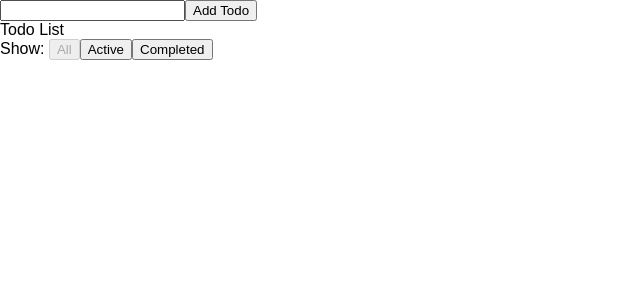
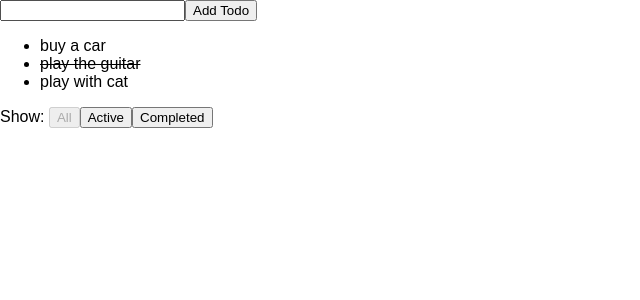
Before and after one commit to Saayaman/3_react_learning, a React (Create React App) app in the folder todo-app/: page / in a window 1280 px wide. Shown: the top 300 px of the page, without its empty margins (0-640 px from the left). Built offline with nearby package versions, Linux system fonts and the light colour scheme.

Commit message:
2-3. TodoListの中身を作る

```diff
--- a/todo-app/src/components/TodoList.jsx
+++ b/todo-app/src/components/TodoList.jsx
@@ -2,10 +2,29 @@ import React, { Component } from 'react'
 
 export default class TodoList extends Component {
   render() {
+
+    // todosをあとえReduxから読みとる
+
+    const fakeTodos = [
+      {id: 1, text: "buy a car", completed: false,  todoClick: () => console.log("clicked!")},
+      {id: 2, text: "play the guitar", completed: true, todoClick: () => console.log("clicked!") },
+      {id: 3, text: "play with cat", completed:false, todoClick: () => console.log("clicked!") }
+    ];
+
     return (
-      <div>
-        Todo List
-      </div>
+      <ul>
+        {fakeTodos.map(todo =>
+          <li
+            key={todo.id}
+            onClick={todo.todoClick}
+            style={{
+              textDecoration: todo.completed ? 'line-through' : 'none'
+            }}
+          >
+            {todo.text}
+          </li>
+        )}
+      </ul>
     )
   }
 }
```
